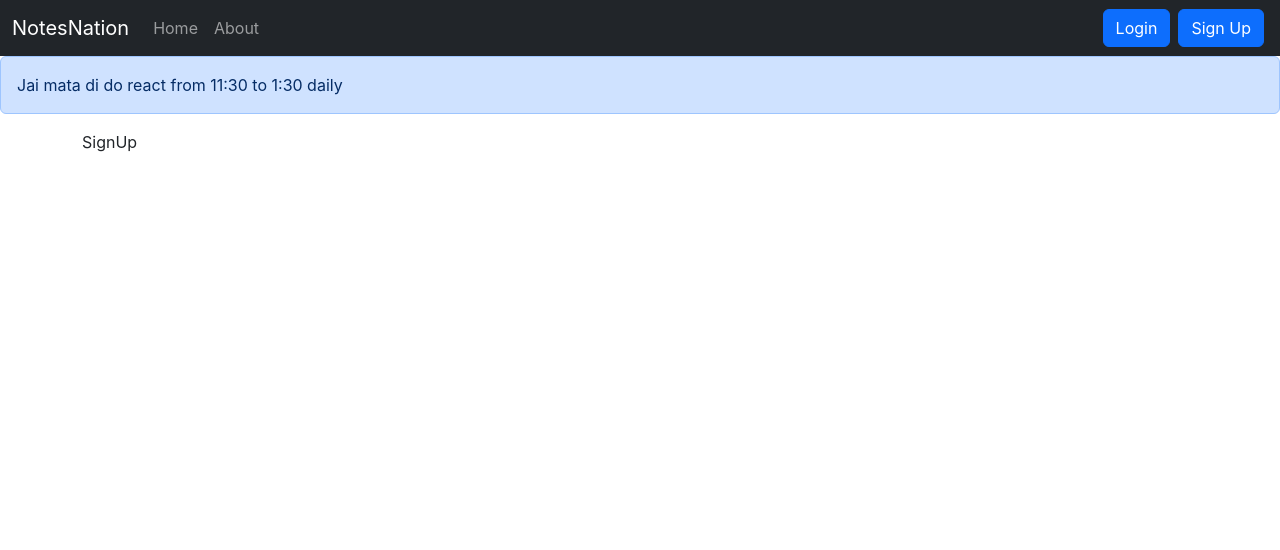
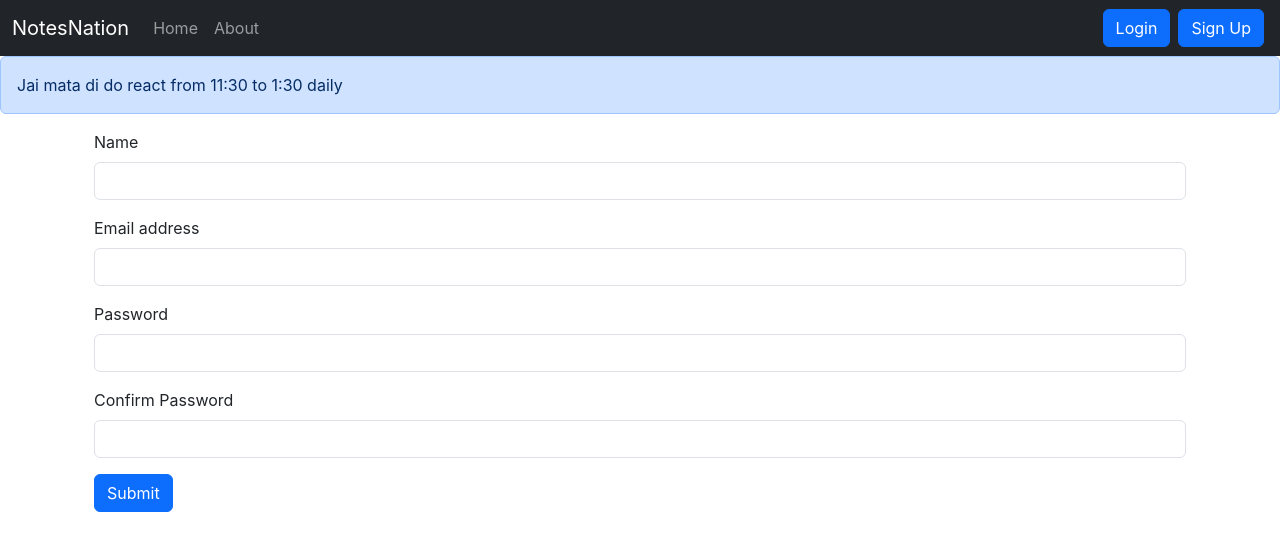
Before and after one commit to Lakshay-Codes/notesnation, a React (Create React App) app: page /signup in a window 1280 px wide. Shown: the top 550 px of the page. Built offline with nearby package versions, Linux system fonts and the light colour scheme.

Commit message:
Added sign up page

```diff
--- a/src/components/Login.js
+++ b/src/components/Login.js
@@ -1,6 +1,8 @@
 import React, { useState } from 'react'
+import {useNavigate} from 'react-router-dom'
 
 const Login = () => {
+  let navigate = useNavigate();
   const [credentials, setCredentials] = useState({email : "",password : ""})
   const onChange=(e)=>{
     setCredentials({...credentials,[e.target.name]:e.target.value})
@@ -18,6 +20,13 @@
     );
     const json = await response.json();
     console.log(json);
+    if(json.success){
+      // save the auth token and redirect
+      localStorage.setItem('token',json.authtoken);
+      navigate('/');
+    }else{
+       alert("Invalid credentials");
+    }
   }
   return (
     <div>
--- a/src/components/SignUp.js
+++ b/src/components/SignUp.js
@@ -1,8 +1,56 @@
-import React from 'react'
+import React, { useState } from 'react'
+import {useNavigate} from 'react-router-dom'
 
 const SignUp = () => {
+  let navigate = useNavigate();
+  const [credentials, setCredentials] = useState({name : "",email : "",password : "",cpassword : ""});
+  const onChange=(e)=>{
+    setCredentials({...credentials,[e.target.name]:e.target.value})
+  }
+  const handleSubmit=async (e) => {
+    //In order to prevent unwanted page reload
+    e.preventDefault();
+    const {name,email,password} = credentials;
+    const response = await fetch("http://localhost:5000/api/auth/createuser",{
+      method : 'POST',
+      headers : {
+        'Content-Type' : 'application/json'
+      },
+      body: JSON.stringify({name,email,password})
+    }
+    );
+    const json = await response.json();
+    console.log(json);
+    // save the auth token and redirect
+    if(json.success){
+      localStorage.setItem('token',json.authtoken);
+      navigate('/login');
+    }else{
+      alert("Invalid Credentials")
+    }
+  }
   return (
-    <div>SignUp</div>
+    <div className="container"  >
+      <form onSubmit={handleSubmit}>
+        <div className="mb-3">
+          <label htmlFor="name" className="form-label">Name</label>
+          <input type="text" onChange={onChange} className="form-control" value={credentials.name} id="name" name="name"   aria-describedby="emailHelp" />
+        </div>
+        <div className="mb-3">
+          <label htmlFor="email" className="form-label">Email address</label>
+          <input type="email" onChange={onChange} className="form-control" value={credentials.email} id="email" name="email"  aria-describedby="emailHelp" />
+        </div>
+        <div className="mb-3">
+          <label htmlFor="password" className="form-label">Password</label>
+          <input type="password" onChange={onChange} className="form-control" value={credentials.password} minLength={5} id="password" name="password" />
+        </div>
+        <div className="mb-3">
+          <label htmlFor="cpassword" className="form-label">Confirm Password</label>
+          <input type="password" onChange={onChange} className="form-control" value={credentials.cpassword} minLength={5} id="cpassword" name="cpassword"  />
+        </div>
+        <button type="submit" disabled={credentials.password!==credentials.cpassword} className="btn btn-primary">Submit</button>
+      </form>
+    </div>
   )
 }
 
```
Also changed, not shown: 1 other file (tests, documents, lock files or other folders).
